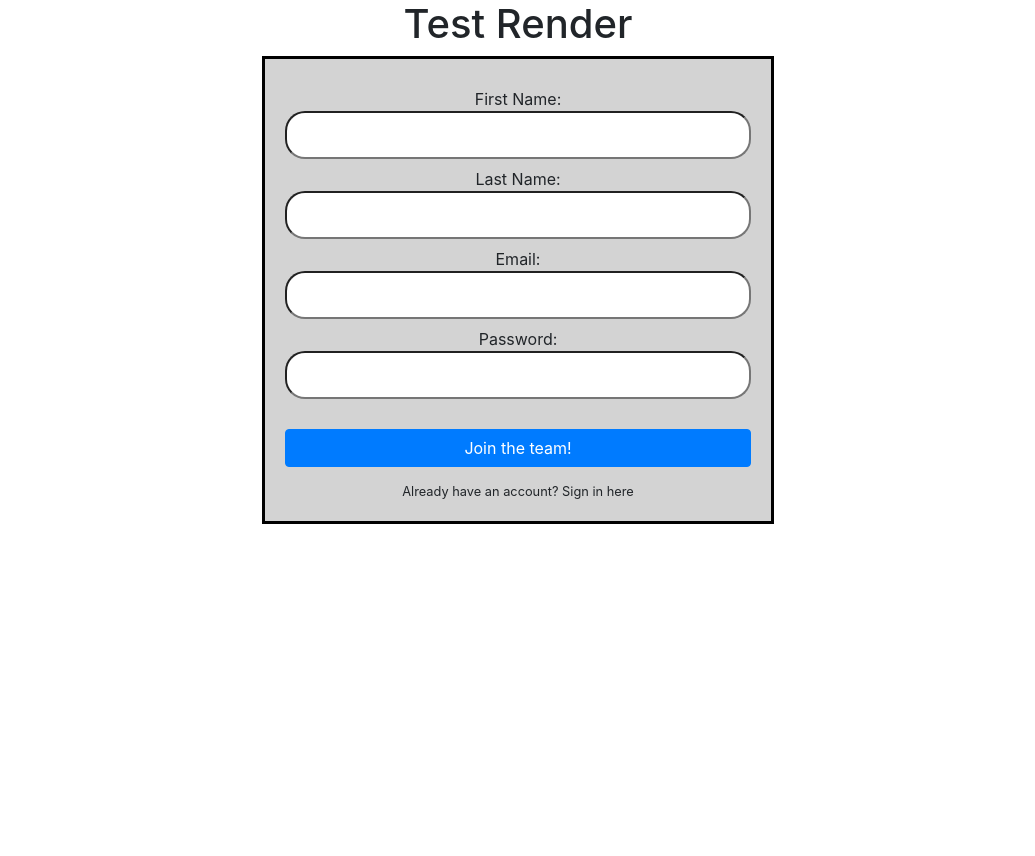
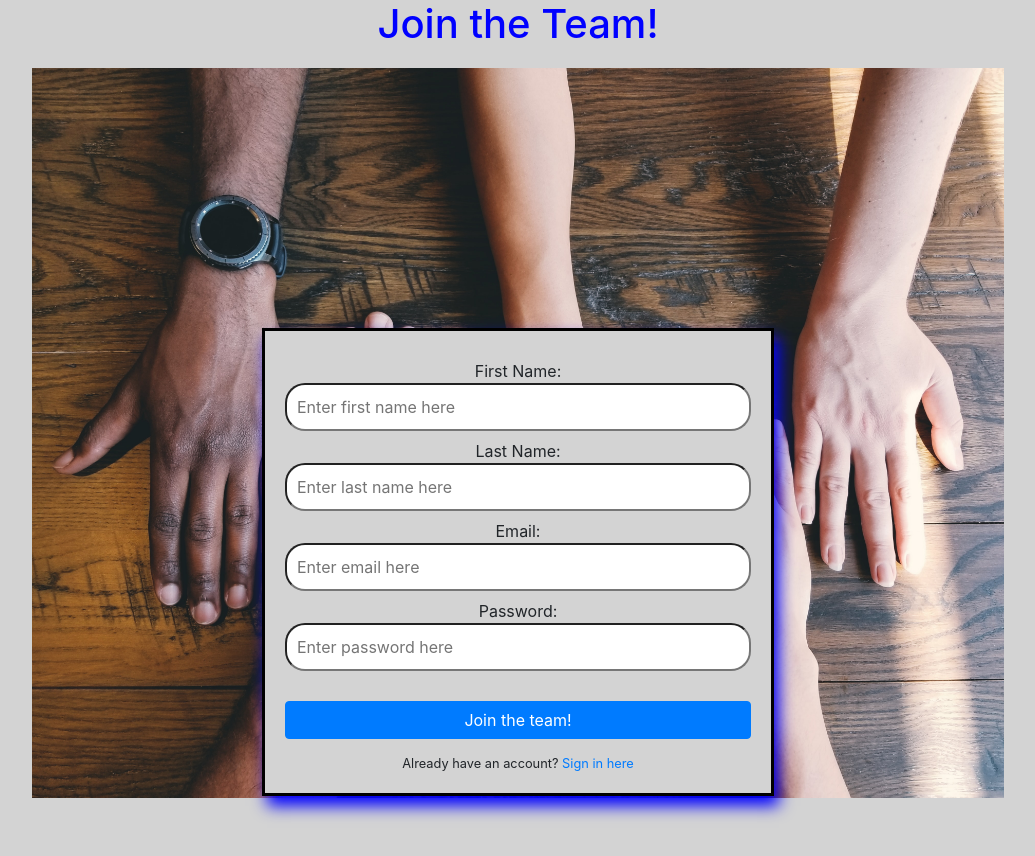
Before and after one commit to co-make-1/front-end, a React (Create React App) app: page /signup in a window 1280 px wide. Shown: the top 856 px of the page, without its empty margins (122-1157 px from the left). Before the commit the page ends 800 px from the top, so only its background shows below. Built offline with nearby package versions, Linux system fonts and the light colour scheme.

Commit message:
added background pic color

```diff
--- a/src/components/authentication/Signup.js
+++ b/src/components/authentication/Signup.js
@@ -3,11 +3,19 @@ import { withFormik, Form, Field } from "formik";
 import * as Yup from "yup";
 import "./signup.css";
 import { Button } from "reactstrap";
+import { Link } from "react-router-dom";
+import Hero from "./img/hero.jpg";
 
 
 const Signup = ({ values, errors, touched }) => {
 
+
     return (
+<div className="page_container">
+    <h1>Join the Team!</h1>
+    <div className="img_holder">
+        <img src={Hero}/>
+    </div>
         <div className="form_container">
             <Form className="form">
                 <label htmlFor="fname" /> First Name: {" "}
@@ -15,6 +23,7 @@ const Signup = ({ values, errors, touched }) => {
                 id="fname"
                 type="text"
                 name="fname"
+                placeholder="Enter first name here"
                 />
                 {touched.fname && errors.fname && (<p>{errors.fname}</p>)}
 
@@ -23,6 +32,7 @@ const Signup = ({ values, errors, touched }) => {
                 id="lname"
                 type="text"
                 name="lname"
+                placeholder="Enter last name here"
                 />
                 {touched.lname && errors.lname && (<p>{errors.lname}</p>)}
 
@@ -31,6 +41,7 @@ const Signup = ({ values, errors, touched }) => {
                 id="email"
                 type="email"
                 name="email"
+                placeholder="Enter email here"
                 />
                 {touched.email && errors.email && (<p>{errors.email}</p>)}
 
@@ -39,14 +50,15 @@ const Signup = ({ values, errors, touched }) => {
                 id="password"
                 type="password"
                 name="password"
+                placeholder="Enter password here"
                 />
                 {touched.password && errors.password && (<p>{errors.password}</p>)}
 
-                <Button className="submit_button" color="primary">Join the team!</Button>{' '}
-                <small>Already have an account? Sign in here</small>
+                <Button type="submit" className="submit_button" color="primary">Join the team!</Button>{' '}
+                <small>Already have an account? <Link to="./login">Sign in here</Link></small>
             </Form>
-
         </div>
+    </div>
     )
 }
 
@@ -68,6 +80,7 @@ const FormikSignup = withFormik({
 
     handleSubmit (values, {resetForm}) {
         resetForm()
+        console.log(values)
     }
 
 
--- a/src/components/authentication/signup.css
+++ b/src/components/authentication/signup.css
@@ -5,6 +5,7 @@
     border:black solid 3px;
     background-color: lightgrey;
     padding: 20px;
+    box-shadow: 5px 10px 15px blue ;
 }
 
 
@@ -13,7 +14,8 @@
 display: flex;
 justify-content: center;
 width: 100%;
-
+position: relative;
+bottom: 90px;
 }
 
 
@@ -37,3 +39,26 @@ p{
 small {
     margin-top: 15px;
 }
+
+.img_holder{
+    width: 100%;
+    height: 40vh;
+}
+
+img {
+    width: 76%;
+    position: relative;
+    bottom: 30px;
+}
+
+.page_container{
+    background-color: lightgrey;
+}
+
+h1{
+    margin-bottom: 50px;
+}
+
+h1:hover {
+    color: blue;
+}
--- a/src/reducers/App.js
+++ b/src/reducers/App.js
@@ -9,7 +9,6 @@ import Signup from "../components/authentication/Signup";
 function App() {
   return (
     <div className="App">
-      <h1> Test Render </h1>
       {/* Nav bar goes here */}
       {/* <Route exact path="/" component={Login} />
       <Route path="/login" component={Login} /> */}
```
Also changed, not shown: src/components/authentication/img/hero.jpg (added).
